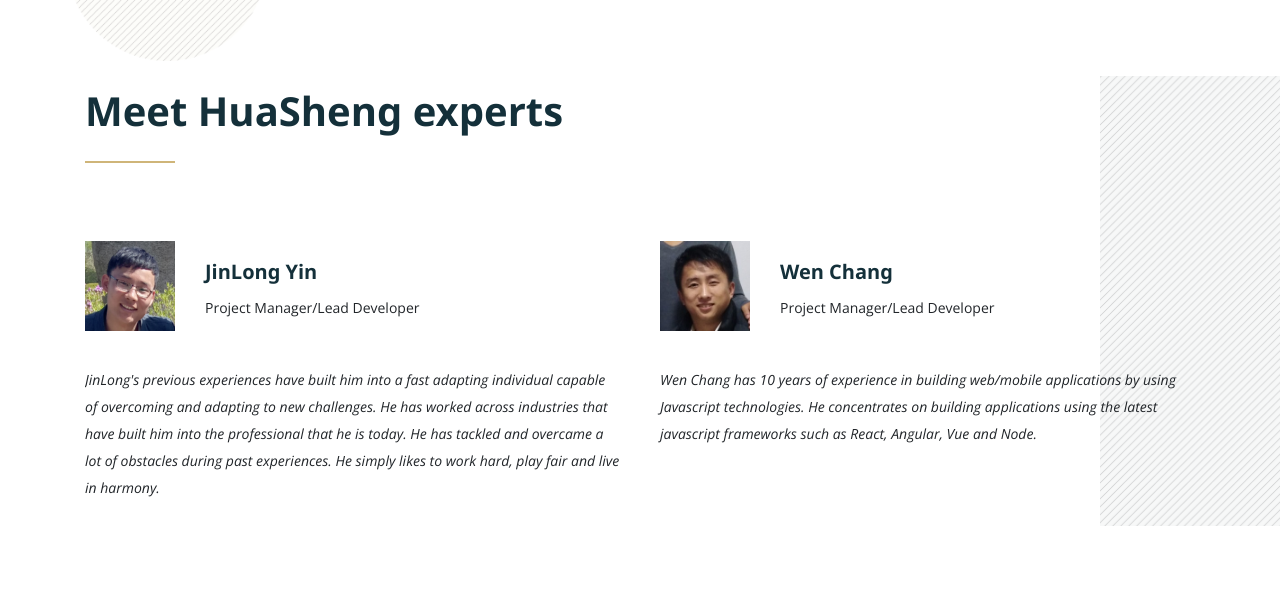
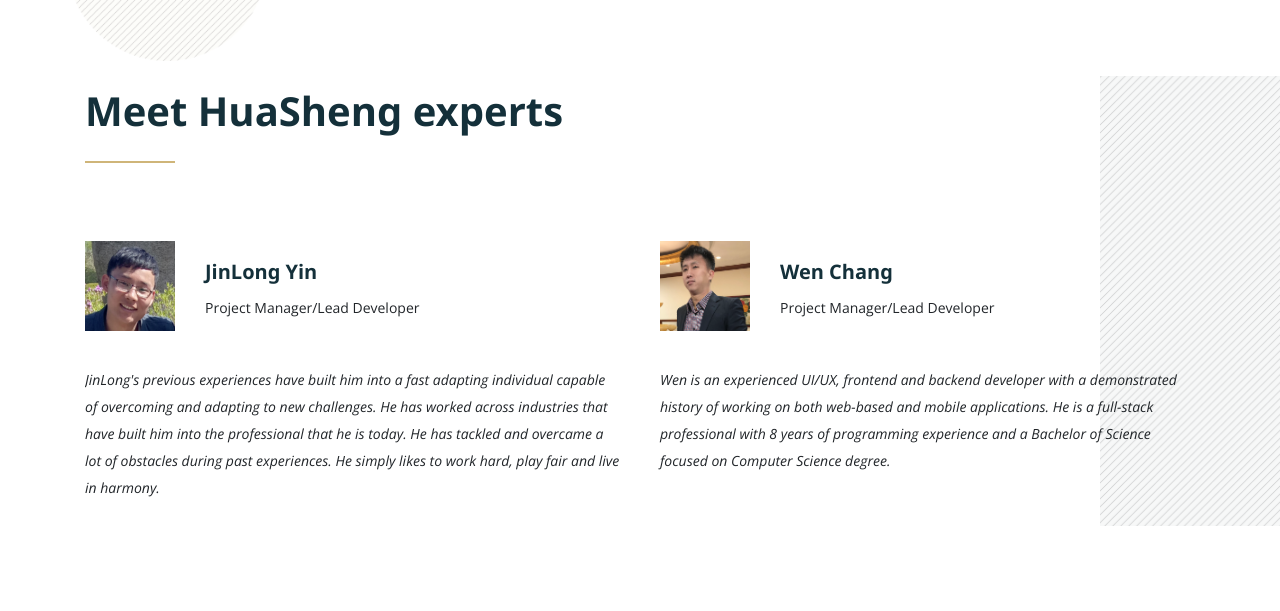
Before and after one commit to kingtiger0923/huashengtech, a PHP site: page / in a window 1280 px wide. Shown: the part 5889-6500 px from the top of the page. Run offline with PHP 8.4, Linux system fonts and the light colour scheme; some libraries are stand-ins or nearby versions.

Commit message:
update2_15

```diff
--- a/index.php
+++ b/index.php
@@ -467,8 +467,7 @@
                         <h4>Wen Chang</h4>
                         <p>Project Manager/Lead Developer</p>
                      </div>
-                     <p><i>Wen Chang has 10 years of experience in building web/mobile applications by using Javascript technologies. He concentrates on building applications
-                       using the latest javascript frameworks such as React, Angular, Vue and Node.</i>
+                     <p><i>Wen is an experienced UI/UX, frontend and backend developer with a demonstrated history of working on both web-based and mobile applications. He is a full-stack professional with 8 years of programming experience and a Bachelor of Science focused on Computer Science degree.</i>
                      </p>
                   </div>
                   <div class="singler_eview_part">
@@ -498,6 +497,26 @@
                      <p>
                        <i>Xian Yi is hardworking, determined and self-motivated person with self-drive.
                          I am willing to take on any challenge while creating solutions to complex problems using a deliberate and organized approach.</i>
+                     </p>
+                  </div>
+                  <div class="singler_eview_part">
+                     <div class="client_info">
+                        <img src="img/team/ZheLan_Sun.jpg" alt="">
+                        <h4>ZheLan Sun</h4>
+                        <p>Lead Web Developer</p>
+                     </div>
+                     <p>
+                       <i>
+                           Sun is a talent star of Huasheng with its growing.
+                           As a professional 10 years of web development experience, He have solved many issues of current project. Since 2015, He is leading main web development team of HuaSheng.
+                           -Brief Summary of Skill-
+                              *Frontend(SPA, PWA, Javascript/Typescript, LESS/SASS)
+                              *Backend(Javascript/Node.js, Java/Spring, Python/Django)
+                              *Database(PostgreSQL, MySQL, MongoDB)
+                              *Web Service(AWS/Digital Oceans/GCP, REST/SOAP/GraphQL/API/WebSocket)
+                              *Version Control: GitHub, BitBucket
+                              *Project Management: Asana, Docker
+                        </i>
                      </p>
                   </div>
                   <div class="singler_eview_part">
```
Also changed, not shown: img/team/ZheLan_Sun.jpg (added), img/team/mingcui.jpg, img/team/wenchang.jpg.
